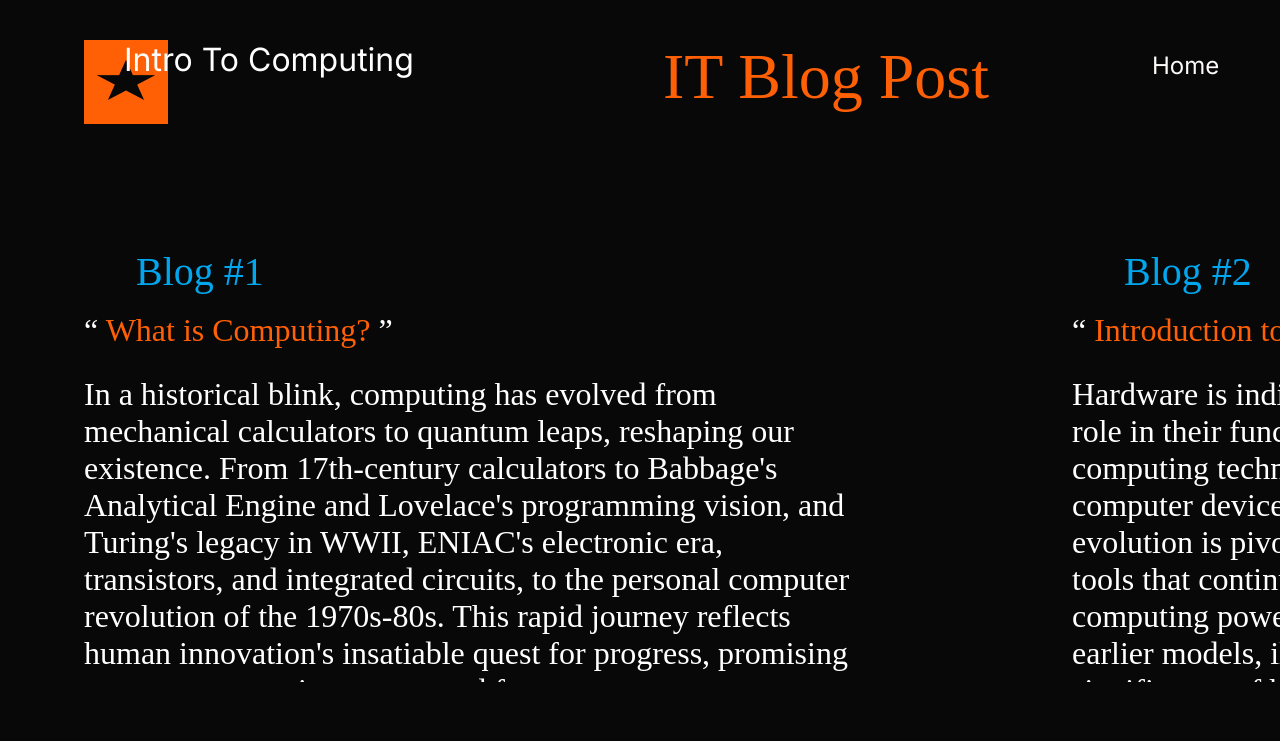
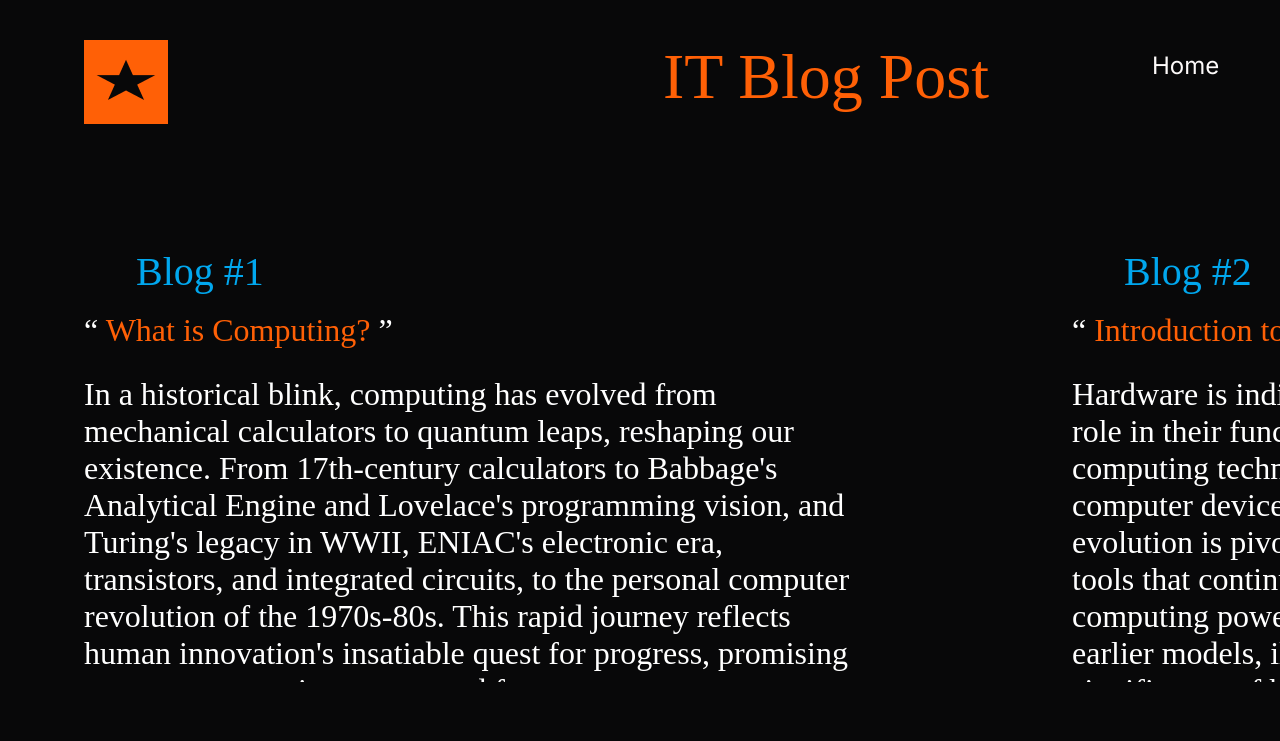
Before and after one commit to AugustineJohnAndalego/AugustineJohnAndalego2, a website built with Parcel: page itblog.html in a window 1280 px wide. Shown: the top 741 px of the page. Built offline with nearby package versions, Linux system fonts and the light colour scheme; a web font is replaced by a local one.

Commit message:
Augustine John Andalego

```diff
--- a/itblog.css
+++ b/itblog.css
@@ -2,6 +2,9 @@
   margin: 0%;
   padding: 0;
   box-sizing: border-box;
+}
+p{
+  font-size: lighter;
 }
 .frame10,
 .frame11 {
@@ -23,7 +26,7 @@
   height: 84px;
   object-fit: cover;
 }
-.intro-to-computing1,
+.Title,
 .it-111-blog-entries1,
 .it-blog-post {
   position: absolute;
@@ -33,7 +36,7 @@
   width: 268px;
   height: 30px;
 }
-.intro-to-computing1,
+.Title,
 .it-blog-post {
   top: 0;
   left: 150px;
```
